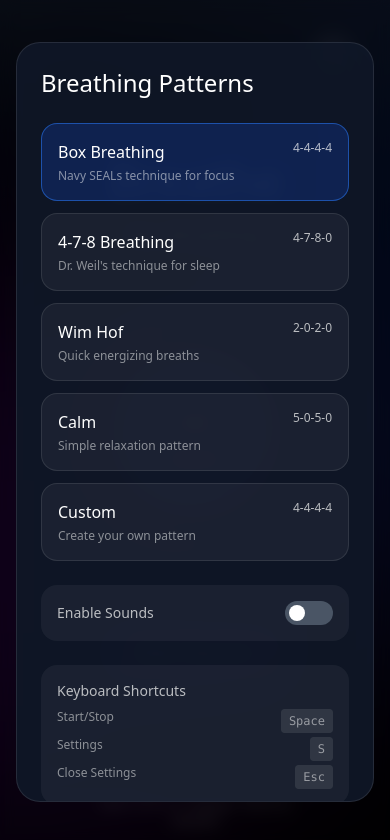
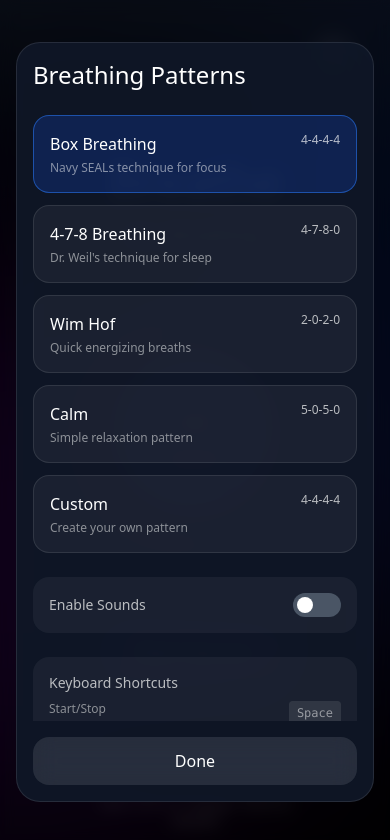
Before and after one commit to clouxart/breath, a Next.js app: page / in a window 390 px wide. Both pictures are taken after a click on the button 333 px from the left and 57 px from the top of the page. Shown: the top 840 px of the page. Built offline with nearby package versions, Linux system fonts and the light colour scheme.

Commit message:
style: rearrange ui elemants for mobile

```diff
--- a/app/page.tsx
+++ b/app/page.tsx
@@ -341,7 +341,7 @@ export default function Home() {
       </motion.button>
 
       {/* Stats display */}
-      {(cycles > 0 || totalBreaths > 0) && (
+      {isBreathing && (cycles > 0 || sessionTime > 0) && (
         <motion.div
           className={`${isMobile ? 'fixed bottom-24 left-4' : 'absolute top-8 left-8'} z-20`}
           initial={{ opacity: 0, x: -20 }}
@@ -353,7 +353,18 @@ export default function Home() {
               <div className="text-sm text-white/90 font-light">{formatTime(sessionTime)}</div>
               <div className="text-xs text-white/50 mt-1">Cycles: {cycles}</div>
             </div>
-            {totalBreaths > 0 && (
+          </div>
+        </motion.div>
+      )}
+
+      {/* Total breaths display - separate from session stats */}
+      {totalBreaths > 0 && !isBreathing && (
+        <motion.div
+          className={`${isMobile ? 'fixed bottom-24 left-4' : 'absolute top-8 left-8'} z-20`}
+          initial={{ opacity: 0, x: -20 }}
+          animate={{ opacity: 1, x: 0 }}
+        >
+          <div className="space-y-2">
             <div className="bg-white/5 backdrop-blur-md rounded-xl px-4 py-2 border border-white/10 group cursor-pointer"
               onClick={() => {
                 if (window.confirm('Reset total breath count?')) {
@@ -365,7 +376,6 @@ export default function Home() {
               <div className="text-sm text-white/90 font-light">{totalBreaths} breaths</div>
               <div className="text-xs text-white/30 mt-1 opacity-0 group-hover:opacity-100 transition-opacity">Click to reset</div>
             </div>
-            )}
           </div>
         </motion.div>
       )}
@@ -381,13 +391,13 @@ export default function Home() {
             onClick={() => setShowSettings(false)}
           >
             <motion.div
-              className="bg-gray-900/90 backdrop-blur-xl rounded-3xl p-6 sm:p-8 max-w-lg w-full my-auto border border-white/10 max-h-[90vh] overflow-y-auto custom-scrollbar"
+              className={`bg-gray-900/90 backdrop-blur-xl rounded-3xl ${isMobile ? 'p-4 pb-20' : 'p-6 sm:p-8'} max-w-lg w-full my-auto border border-white/10 max-h-[90vh] ${isMobile ? 'flex flex-col' : ''}`}
               initial={{ scale: 0.9, opacity: 0 }}
               animate={{ scale: 1, opacity: 1 }}
               exit={{ scale: 0.9, opacity: 0 }}
               onClick={(e) => e.stopPropagation()}
-              style={{ scrollbarWidth: 'thin', scrollbarColor: 'rgba(255,255,255,0.2) transparent' }}
             >
+              <div className={`${isMobile ? 'flex-1 overflow-y-auto' : 'overflow-y-auto custom-scrollbar max-h-[calc(90vh-100px)]'}`} style={{ scrollbarWidth: 'thin', scrollbarColor: 'rgba(255,255,255,0.2) transparent' }}>
                 <h2 className="text-2xl font-light text-white mb-6">Breathing Patterns</h2>
 
               <div className="space-y-3 mb-6">
@@ -586,10 +596,12 @@ export default function Home() {
                   </div>
                 </div>
                 </div>
+              </div>
 
+              {/* Done button - fixed on mobile */}
               <button
                 onClick={() => setShowSettings(false)}
-                className="w-full py-3 bg-white/10 hover:bg-white/20 text-white rounded-2xl transition-colors"
+                className={`${isMobile ? 'fixed bottom-4 left-4 right-4 z-40' : 'w-full mt-4'} py-3 bg-white/10 hover:bg-white/20 text-white rounded-2xl transition-colors backdrop-blur-md`}
               >
                 Done
               </button>
```
Lines whose indentation alone changed are shown as unchanged.
